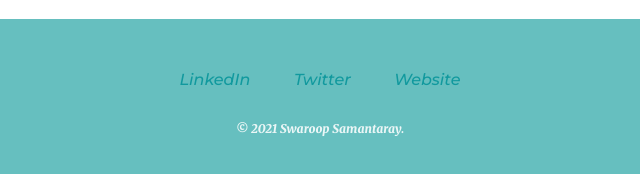
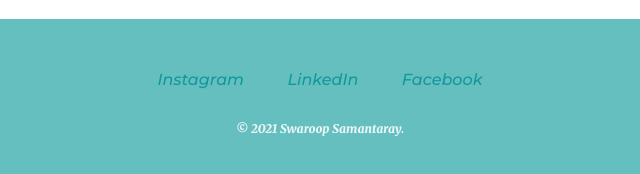
Before and after one commit to Swaroop729193/css, a plain HTML site: page index.html in a window 1280 px wide. Shown: the part 3063-3237 px from the top of the page, 320-960 px from the left. Drawn offline with Linux system fonts and the light colour scheme.

Commit message:
Update index.html

```diff
--- a/index.html
+++ b/index.html
@@ -47,9 +47,9 @@
     </div>
   </div>
   <div class="bottom-container">
-    <a class="footer-link" href="https://www.linkedin.com/">LinkedIn</a>
-    <a class="footer-link" href="https://twitter.com/">Twitter</a>
-    <a class="footer-link" href="https://www.appbrewery.co/">Website</a>
+    <a class="footer-link" href="https://www.instagram.com/ll_.ricky._ll/">Instagram</a>
+    <a class="footer-link1" href="https://www.linkedin.com/in/swaroop-samantaray-8549061b0/">LinkedIn</a>
+    <a class="footer-link2" href="https://www.facebook.com/swaroop.samantray">Facebook</a>
     <p class="copyright">© 2021 Swaroop Samantaray.</p>
   </div>
 </body>
```
